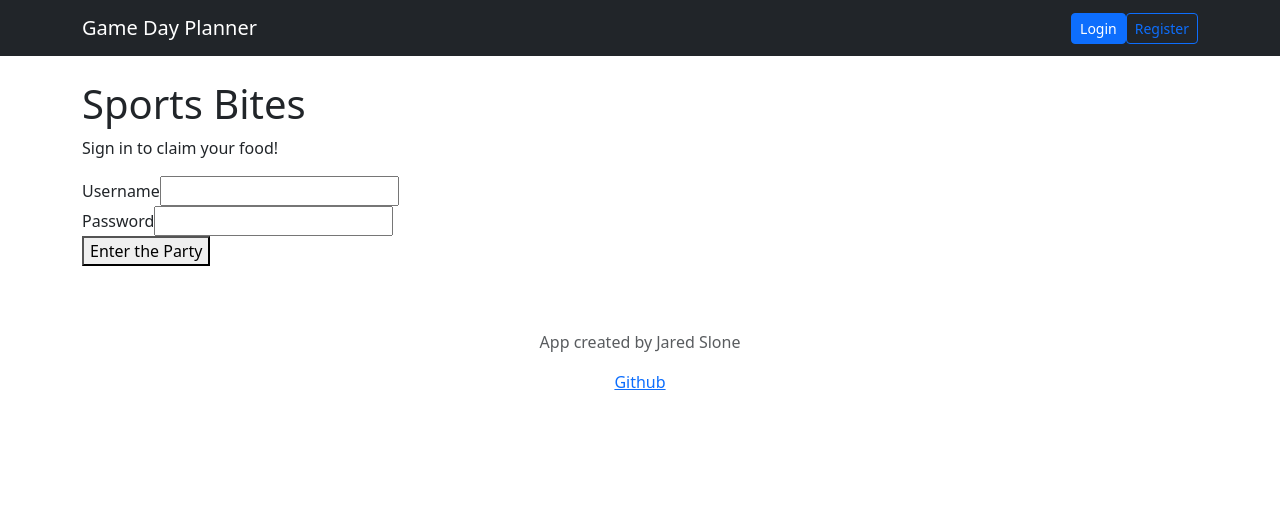
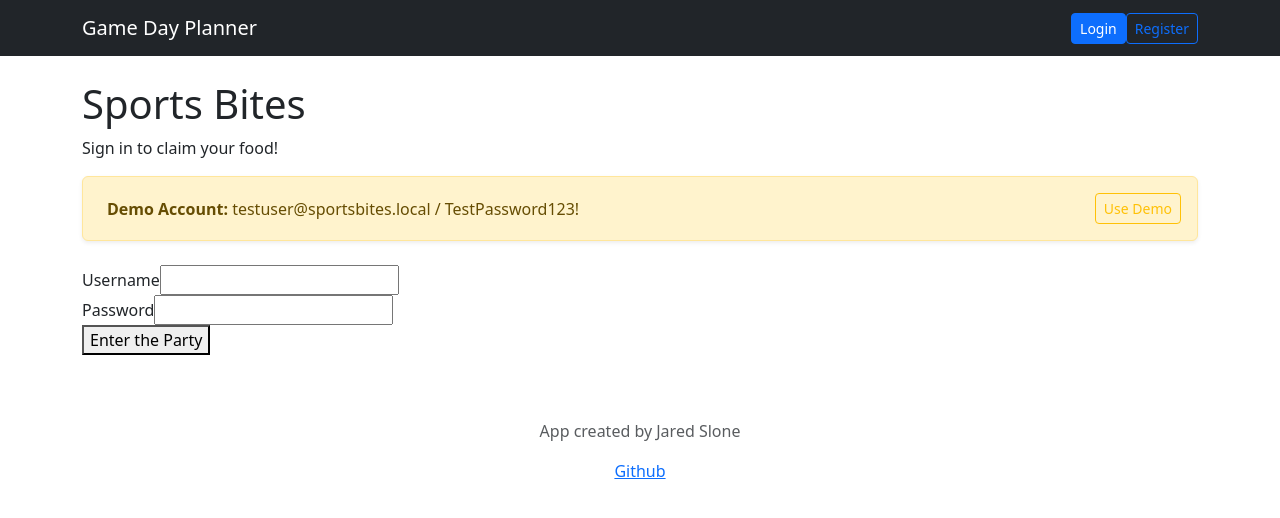
Before and after one commit to jaslone1/SportsBites, an Angular app in the folder SportsBitesUI/: page /login in a window 1280 px wide. Shown: the top 518 px of the page. Built offline with nearby package versions, Linux system fonts and the light colour scheme.

Commit message:
Add demo credentials button to login page

```diff
--- a/SportsBitesUI/src/app/components/login/login.component.html
+++ b/SportsBitesUI/src/app/components/login/login.component.html
@@ -12,6 +12,19 @@
 
     <div *ngIf="errorMessage" class="error-box">
       {{ errorMessage }}
+    </div>
+
+    <!-- Demo Credentials Box with button -->
+    <div class="alert alert-warning d-flex justify-content-between align-items-center mb-4 shadow-sm" role="alert">
+      <div class="d-flex align-items-center">
+        <i class="bi bi-star-fill me-2"></i>
+        <div>
+          <strong>Demo Account:</strong> testuser@sportsbites.local / TestPassword123!
+        </div>
+      </div>
+      <button type="button" (click)="fillDemoCredentials()" class="btn btn-sm btn-outline-warning">
+        Use Demo
+      </button>
     </div>
 
     <form (ngSubmit)="onLogin()">
```
